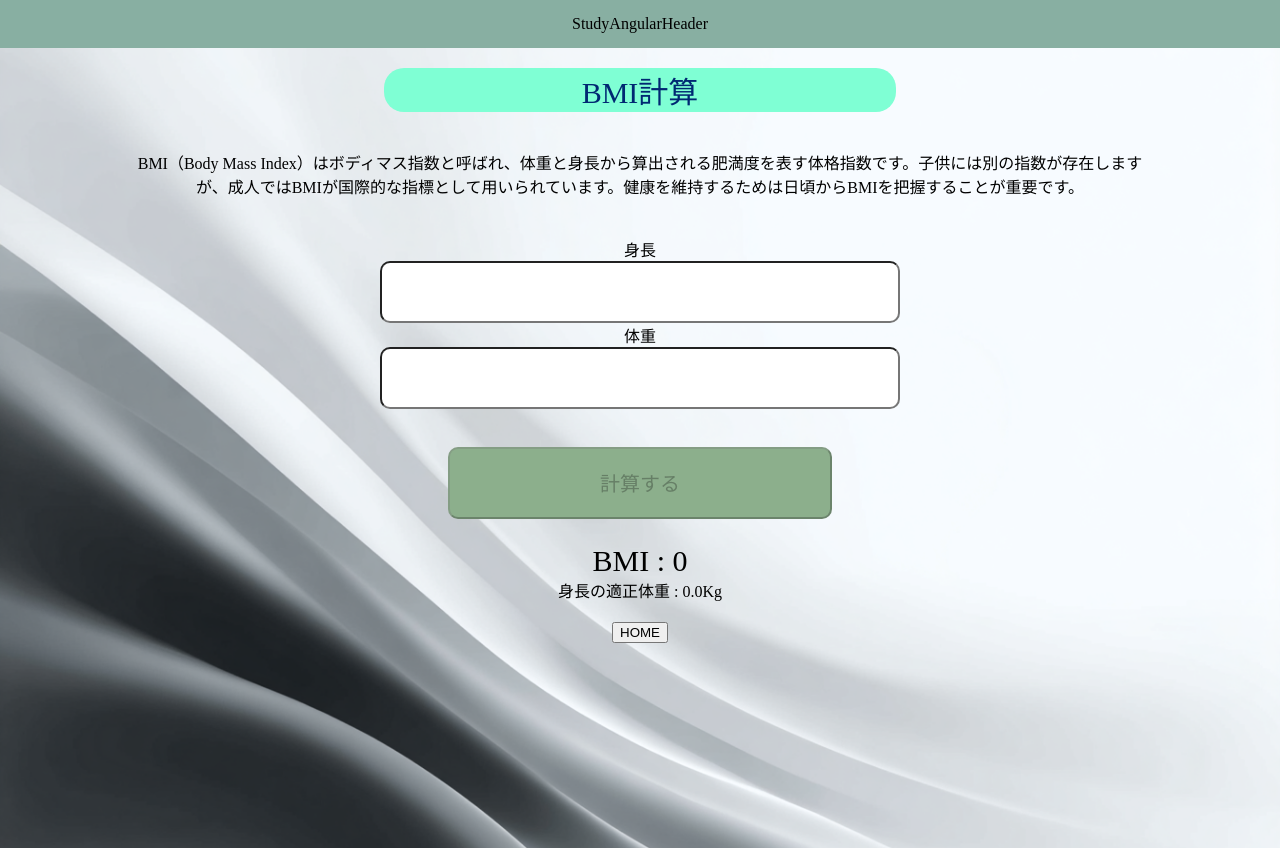
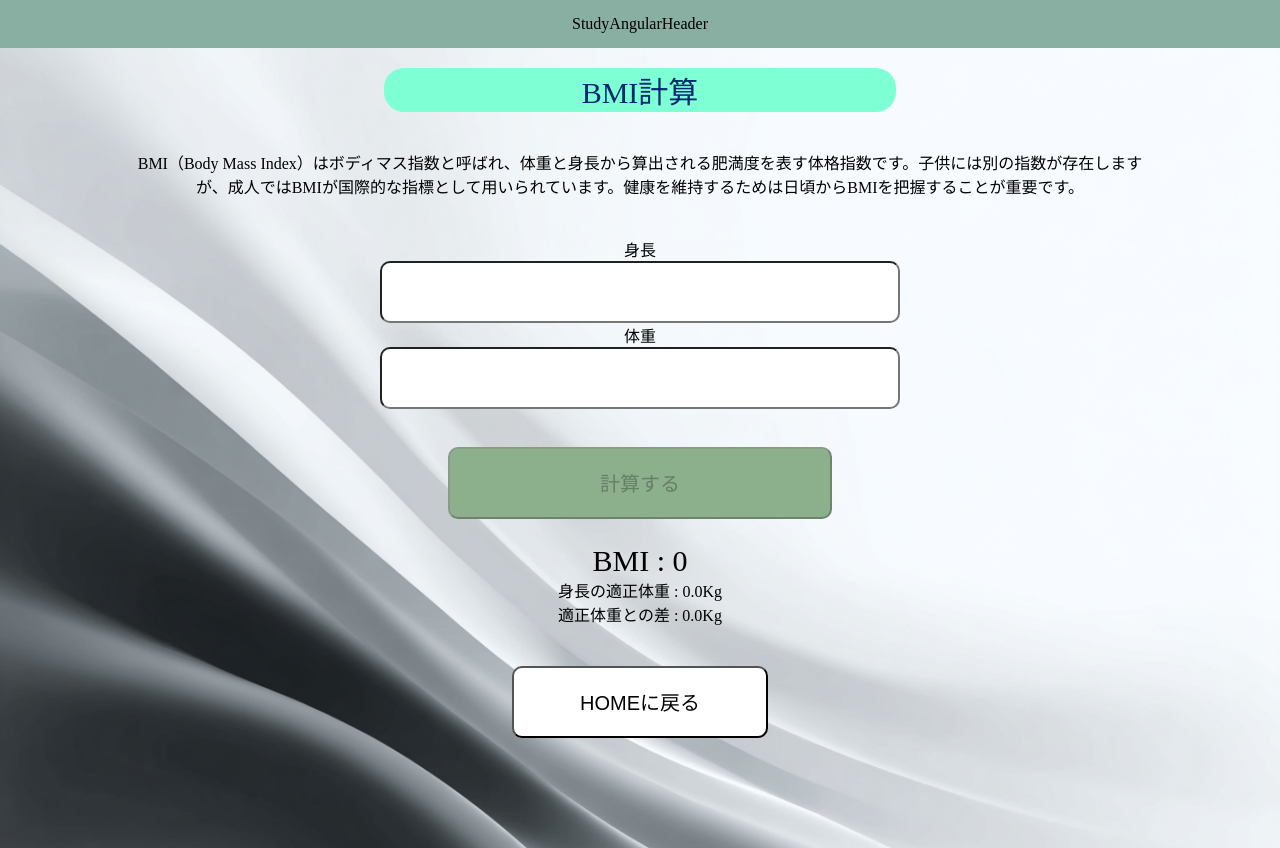
Before and after one commit to Ritorick/StudyAngular, an Angular app: page /study-bmi in a window 1280 px wide. Built offline with nearby package versions, Linux system fonts and the light colour scheme.

Commit message:
適正体重との差の追加とHomeの装飾一部改善

```diff
--- a/src/app/home/home.css
+++ b/src/app/home/home.css
@@ -5,13 +5,14 @@
 }
 .test {
     width: 30%;
-    background-color: black;
+    background-color:beige;
     color: blueviolet;
-    padding: 50px;
+    padding: 20px;
     margin: auto;
     text-align: center;
     border-radius: 20px;
     transition: 300ms ease-in-out;
+    margin-top: 20px;
 }
 .test:hover {
     background-color: grey;
--- a/src/app/home/home.html
+++ b/src/app/home/home.html
@@ -1,9 +1,9 @@
 <div class="container">
-  <div style="margin: auto;">Hello World</div>
+  <div style="margin: auto;">AngularStudy</div>
 
   @if(isServerRunning()) {
     <button class="test" (click)="onClick($event)">{{ClickTest}}</button>
     <button class="reset" (click)="onClick($event)">Reset</button>
-    <button class="routeBMI" routerLink="/study-bmi">BMIサイト</button>
+    <button class="routeBMI" routerLink="/study-bmi">BMIサイトへ移動</button>
   }
 </div>
--- a/src/app/home/home.ts
+++ b/src/app/home/home.ts
@@ -11,7 +11,7 @@ export class Home {
   protected readonly title = signal('hello-world-app');
   protected readonly isServerRunning = signal(true);
 
-  ClickTestDefault = "This Server is Running\nHello World!";
+  ClickTestDefault = "作ってみました！\nこのボタンを押すと、Click!と表示され\nResetで元に戻すことができます。\n※本命はBMIですかね？笑";
   ClickTest = this.ClickTestDefault;
 
   onClick(event : Event) {
--- a/src/app/study-bmi/study-bmi.css
+++ b/src/app/study-bmi/study-bmi.css
@@ -72,3 +72,17 @@
 .bmiAsses {
     font-size: 25px;
 }
+
+.routeHome {
+    margin-top: 5vh;
+    width: 20%;
+    padding: 1.5%;
+    font-size: 20px;
+    border-radius: 10px;
+    background-color: rgb(255, 255, 255);
+    transition: 300ms ease-in-out;
+}
+
+.routeHome:hover {
+    background-color: bisque;
+}
--- a/src/app/study-bmi/study-bmi.html
+++ b/src/app/study-bmi/study-bmi.html
@@ -30,5 +30,7 @@
     <div class="bmiAnswer">BMI : {{bmi}}</div>
     <div class="bmiAsses" [style.color]="color">{{assessment}}</div>
     <div>身長の適正体重 : {{(((height/100)**2)*22).toFixed(1)}}Kg</div>
-    <button class="routeHome" routerLink="" style="margin-top: 20px;">HOME</button>
+    <div>適正体重との差 : {{abs((weight-(((height/100)**2)*22))).toFixed(1)}}Kg</div>
+    <button class="routeHome" routerLink="" >HOMEに戻る</button>
+    <div></div>
 </div>
--- a/src/app/study-bmi/study-bmi.ts
+++ b/src/app/study-bmi/study-bmi.ts
@@ -18,6 +18,10 @@ export class StudyBMI {
   assessment: String = "";
   color = 'white';
 
+  abs(value:number) {
+    return Math.abs(value);
+  }
+
   BMIDataInputForm = new FormGroup({
     weight: new FormControl('', [
       Validators.required
@@ -33,6 +37,7 @@ export class StudyBMI {
 
     this.bmi = Number((weight / ((height / 100) ** 2)).toFixed(1));
     this.height = height;
+    this.weight = weight;
     if (this.bmi >= 40) {
       this.assessment = "肥満(4度)";
       this.color = 'darkred'
```
